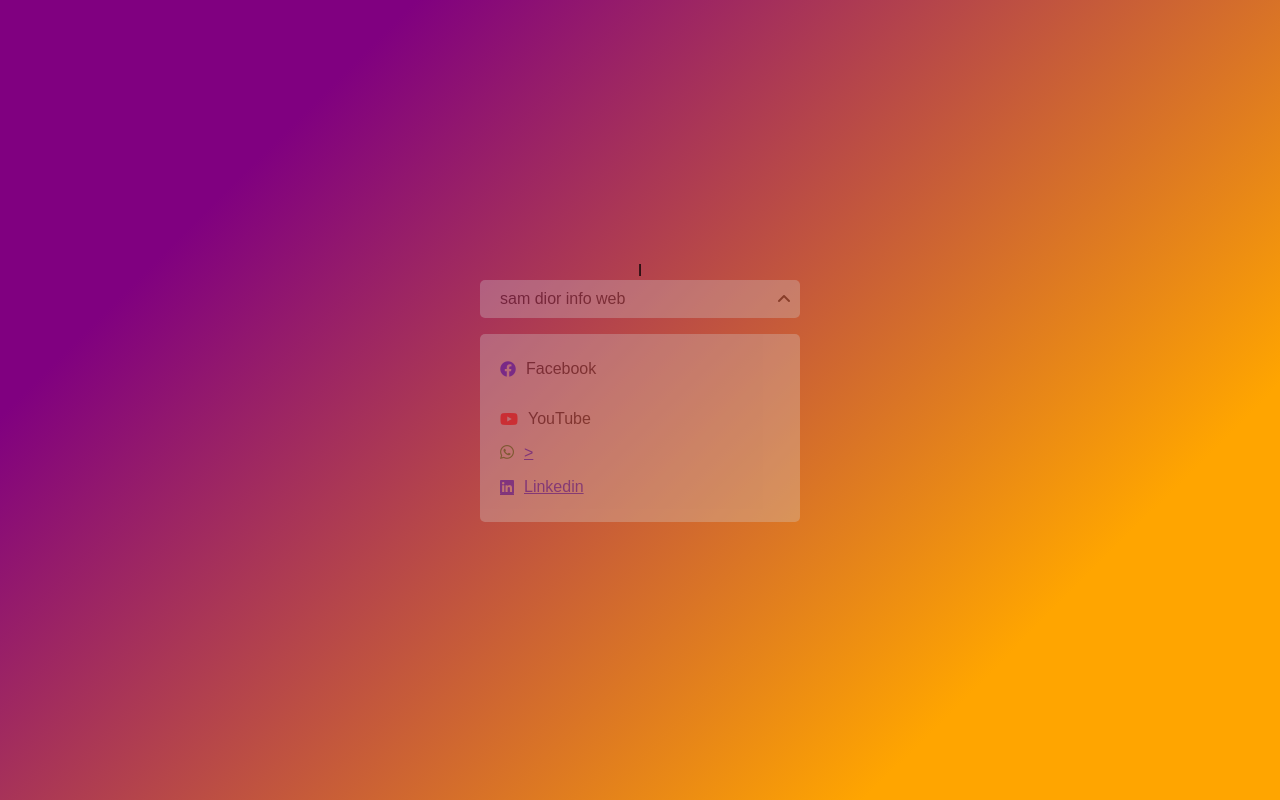
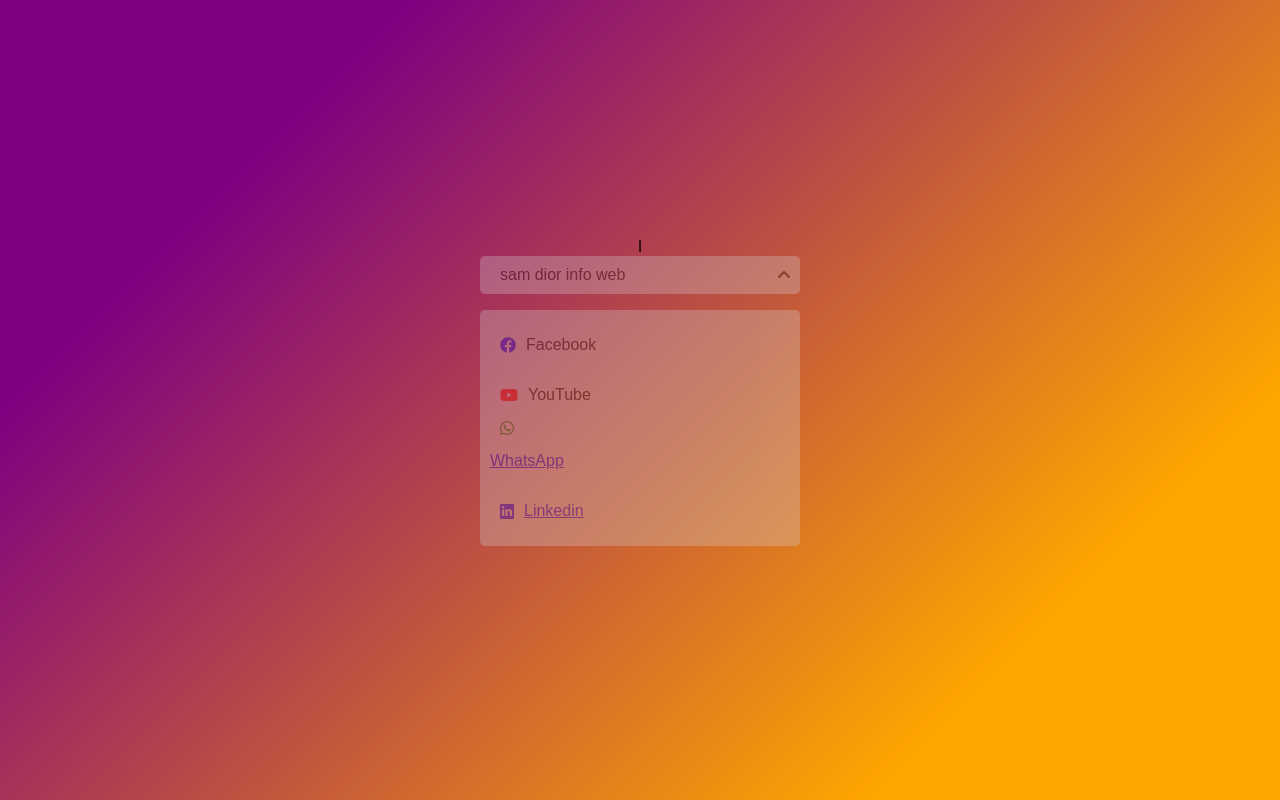
Before and after one commit to joeljamestech2/samdiorr.github.io, a plain HTML site: page index.html in a window 1280 px wide. Both pictures are taken after a click on the element "sam dior info web". Drawn offline with Linux system fonts and the light colour scheme.

Commit message:
Update index.html

```diff
--- a/index.html
+++ b/index.html
@@ -29,7 +29,8 @@ l<!DOCTYPE html>
         <p>YouTube</p>
       </li>
       <li>
-       <a href="https://whatsapp.com/channel/0029Vade9VgD38CPEnxfYF0M"> <i class="fab fa-whatsapp"style="color: green"></i>></iWhatsApp</a>
+       <a href="https://whatsapp.com/channel/0029Vade9VgD38CPEnxfYF0M"> <i class="fab fa-whatsapp"style="color: green"></i>
+        <p>WhatsApp</p>
       </li>
       <li>
         <i class="fab fa-linkedin" style="color: blue"></i>
```
